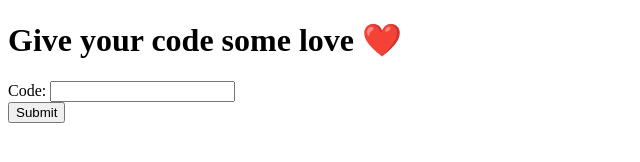
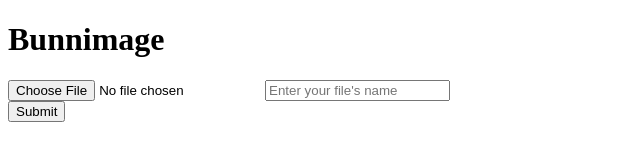
Before and after one commit to steve-nicksic/serverless-livestream-1, a website: page bunnimage/index.html in a window 1280 px wide. Shown: the whole page, without its empty margins (0-640 px from the left). Drawn offline with nearby package versions, Linux system fonts and the light colour scheme.

Commit message:
validation

```diff
--- a/bunnimage/index.html
+++ b/bunnimage/index.html
@@ -7,11 +7,20 @@
   </head>
   <body>
       <div>
-              <h1 id="h1">Give your code some love ❤️</h1>
-              <form>
+              <!-- <h1 id="h1">Give your code some love ❤️</h1>
+              <form >
                   <label>Code: </label>
                   <input type="text" id="name" name="name" /><br>
                   <input value="Submit" type="button" onclick="getImage()" />
+              </form>
+              <br/>
+              <div id="output"></div> -->
+
+              <h1 id="h1">Bunnimage</h1>
+              <form onsubmit="getImage(event)" enctype="multipart/form-data">
+                  <input type="file" accept="image/x-png,image/jpeg" name="image" />
+                  <input id="name" placeholder="Enter your file's name"/><br>
+                  <input type="submit" />
               </form>
               <br/>
               <div id="output"></div>
--- a/bunnimage/index.js
+++ b/bunnimage/index.js
@@ -1,12 +1,20 @@
-function getImage(){
+function getImage(event){
+    event.preventDefault() //keeps page from reloading/refreshing
 
-    if (document.getElementById("name").value != "") {
+    //to validate that name isn't null:
+    if (document.getElementById("name").value !="") {
+        $('#output').text("Thanks!");
+    } else {
+        alert("No name error.")
+    }
+
+    // if (document.getElementById("name").value != "") {
         // gets value of 'name' id from the html page - 'if the value is not blank...'
 
-        $('#output').text(document.getElementById("name").value + "❤️");
+        // $('#output').text(document.getElementById("name").value + "❤️");
             //jquery - 'get element with the id of output'
             // then 'set the text to value of 'name'(what user inputs) + a heart'
-    }
+    // }
 
     // Other possibilities:
     // jQuery(".output").text(jQuery('#name').val() + "❤️❤️❤️❤️❤️")
```
